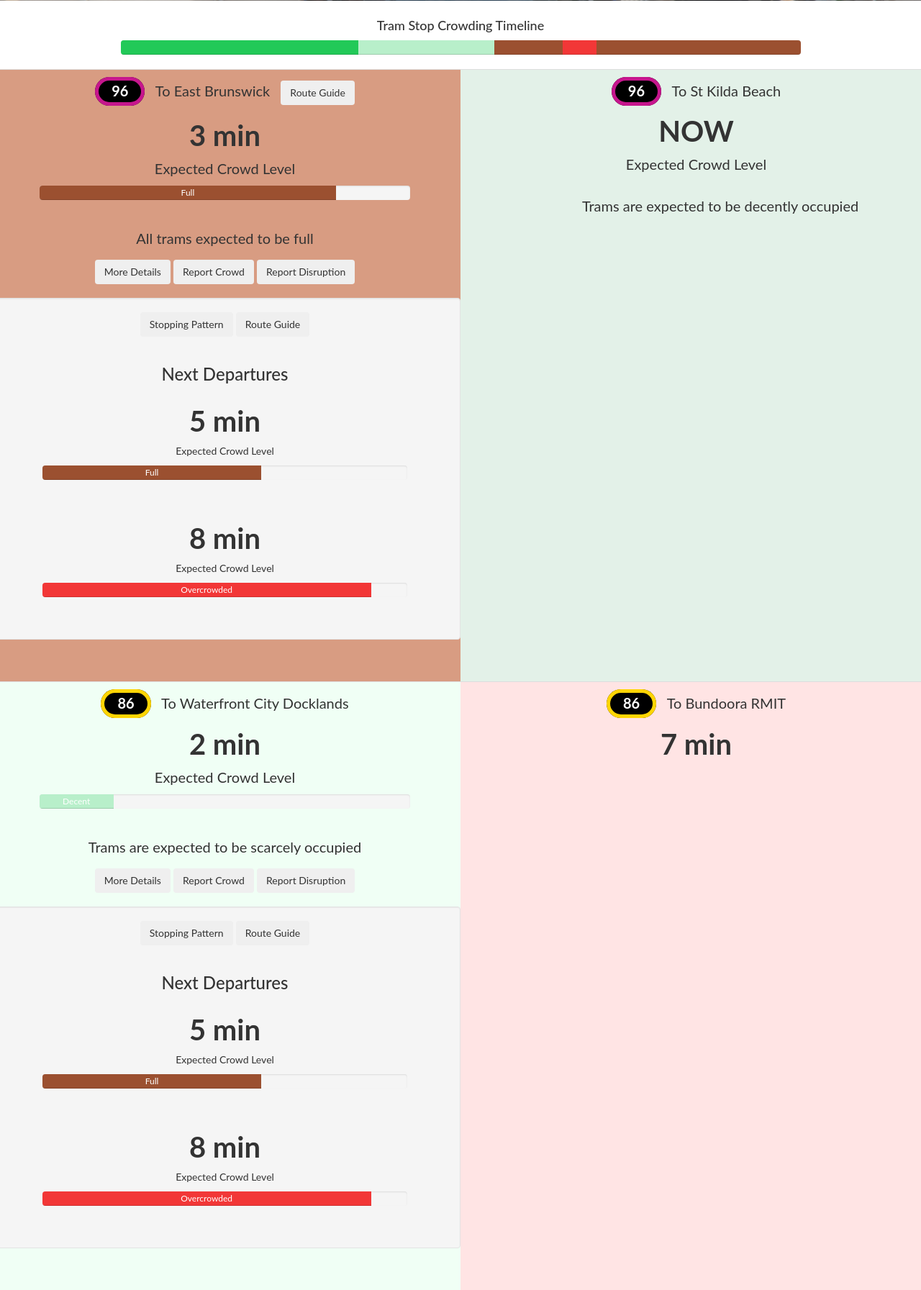
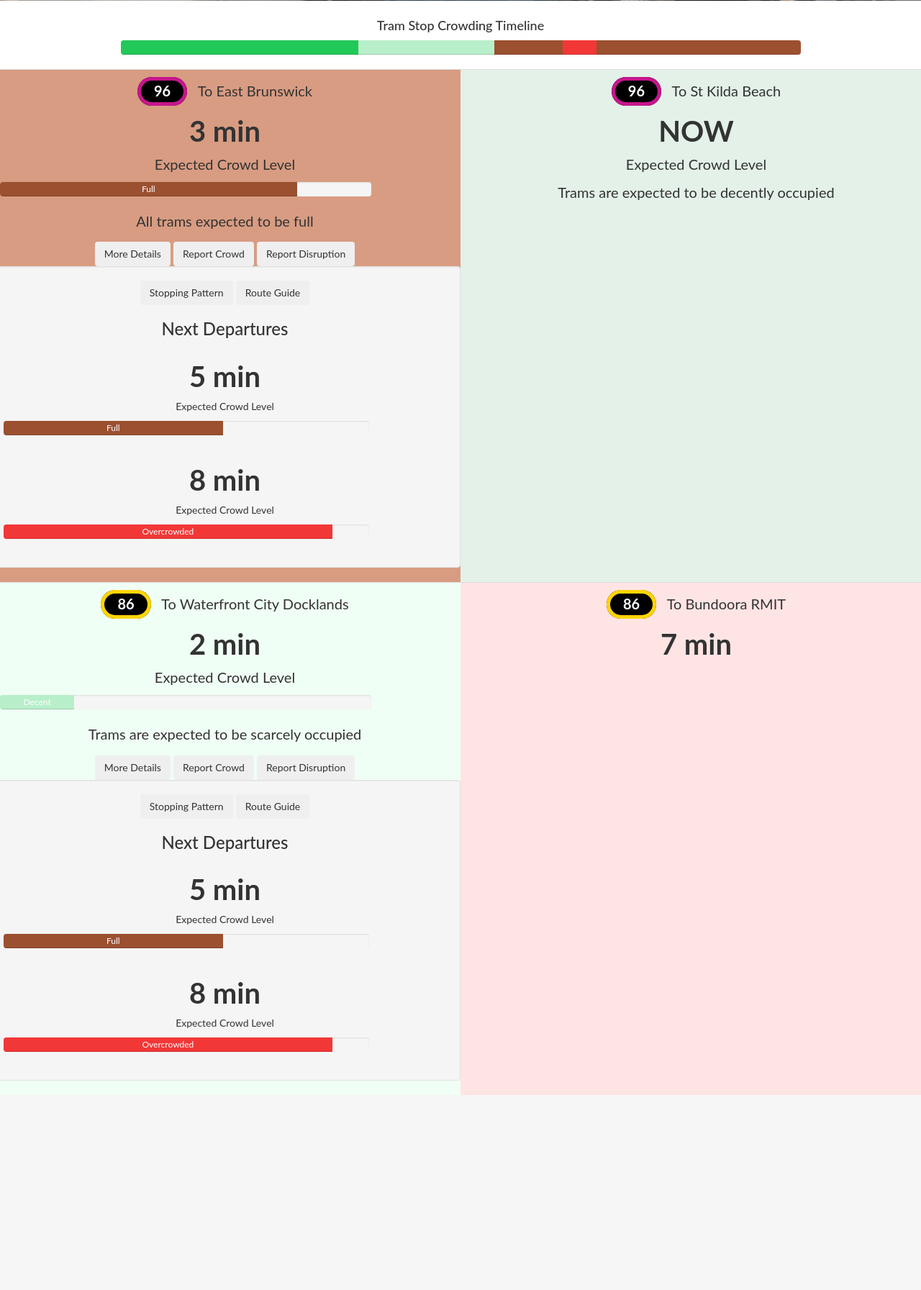
Before and after one commit to maleakhiw/hook-turn, a web app: file nextram/index.html in a window 1280 px wide. Shown: the part 468-2261 px from the top of the page at 72% size. After the commit the page ends 1990 px from the top, so only its background shows below. Run offline with its HTML, style and script files only (its server is not run), Linux system fonts and the light colour scheme; some libraries are stand-ins or nearby versions.

Commit message:
still can't put heads over tails what made the horizontal scroll error

```diff
--- a/css/nextram.css
+++ b/css/nextram.css
@@ -235,7 +235,7 @@
 }
 
 .row.match-my-cols [class*="col-"]{
-    margin-bottom: -99980px; /* very hacky but works */
+    margin-bottom: -99999px;
     padding-bottom: 99999px;
 }
 
--- a/nextram/index.html
+++ b/nextram/index.html
@@ -99,7 +99,7 @@
         <div class="row match-my-cols">
           <div class="col-sm-6 nextram_box full text-center">
             <div class="box">
-              <span class="route_number_table route_number_96">96</span> To East Brunswick <button class="btn clear_10px_left">Route Guide</button>
+              <span class="route_number_table route_number_96">96</span> To East Brunswick
               <h1>3 min</h1>
               <div class = "row">
                 <p>Expected Crowd Level</p>
```
